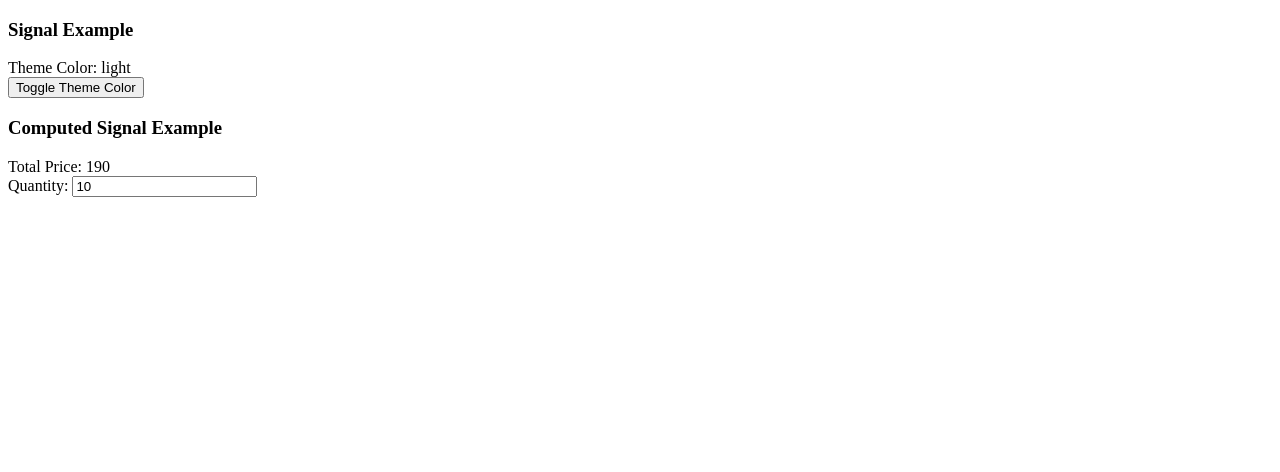
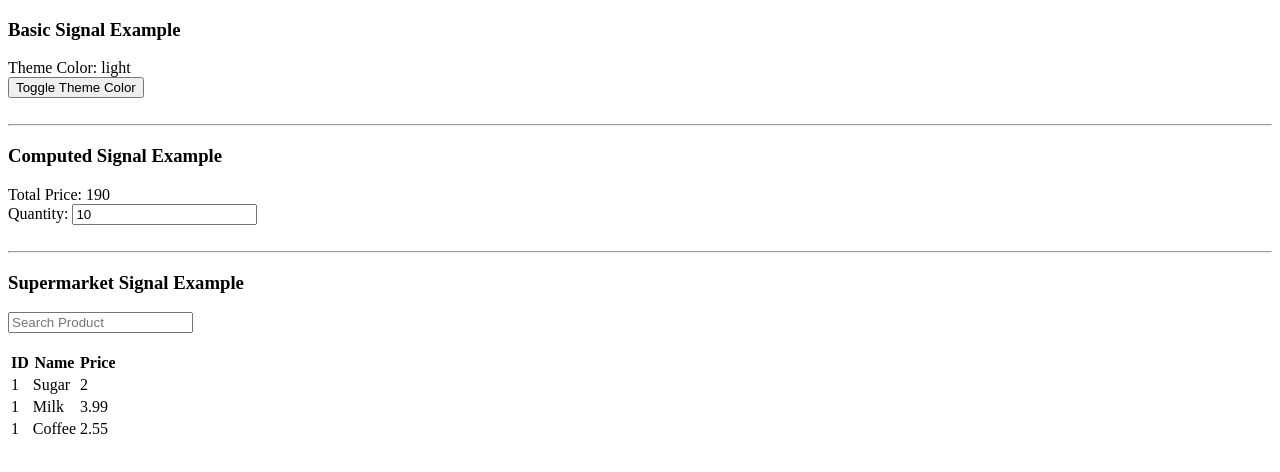
Before and after one commit to ShaneDsouza4/ng-signals-example, an Angular app: page / in a window 1280 px wide. Shown: the top 472 px of the page. Built offline with nearby package versions, Linux system fonts and the light colour scheme.

Commit message:
Filter Search Products using Computed Singals

```diff
--- a/src/app/app.component.html
+++ b/src/app/app.component.html
@@ -1,12 +1,29 @@
-<h3>Signal Example</h3>
+<h3>Basic Signal Example</h3>
 <label>Theme Color: {{label}}</label><br>
-<button (click)="toggleDarkMode()">Toggle Theme Color</button>
-
-<br>
+<button (click)="toggleDarkMode()">Toggle Theme Color</button><br><br>
+<hr>
 <h3>Computed Signal Example</h3>
 <label>Total Price: {{totalPrice()}}</label>
 <br>
 <label>Quantity: </label><input type="number" value="{{quantity()}}" (change)="changeQuantity($event)"
   placeholder="Enter quantity Value">
-
+<br><br>
+<hr>
+<h3>Supermarket Signal Example</h3>
+<div>
+  <input type="text" (input)="changeFiler($event)" placeholder="Search Product">
+</div>
+<br>
+<table>
+  <tr>
+    <th>ID</th>
+    <th>Name</th>
+    <th>Price</th>
+  </tr>
+  <tr *ngFor="let item of filteredProducts()">
+    <td>{{item.id}}</td>
+    <td>{{item.name}}</td>
+    <td>{{item.price}}</td>
+  </tr>
+</table>
 <router-outlet />
--- a/src/app/app.component.ts
+++ b/src/app/app.component.ts
@@ -1,10 +1,11 @@
+import { CommonModule } from '@angular/common';
 import { Component, computed, effect, OnInit, signal } from '@angular/core';
 import { RouterOutlet } from '@angular/router';
 
 @Component({
   selector: 'app-root',
   standalone: true,
-  imports: [RouterOutlet],
+  imports: [RouterOutlet, CommonModule],
   templateUrl: './app.component.html',
   styleUrl: './app.component.css'
 })
@@ -12,6 +13,27 @@ export class AppComponent implements OnInit {
 
   title = 'ng-signals-example';
 
+  /* Signal Use Case Example 3 */
+  products = signal([
+    { id: 1, name: "Sugar", price: 2.00 },
+    { id: 1, name: "Milk", price: 3.99 },
+    { id: 1, name: "Coffee", price: 2.55 },
+  ])
+
+  //User Input filter search
+  filterName = signal('');
+
+  //Computed Signal
+  filteredProducts = computed(() => {
+    return this.products().filter(x => x.name.toLowerCase().includes(this.filterName()))
+  })
+
+  changeFiler(event: Event) {
+    let newFilterName = (event.target as HTMLInputElement).value;
+    this.filterName.set(newFilterName);
+  }
+
+  /* Computed Signal Example */
   //Computed Signal
   price = 19;
   quantity = signal(10); //Initial Value of 'quantity' signal.
@@ -23,7 +45,7 @@ export class AppComponent implements OnInit {
     this.quantity.set((event.target as HTMLInputElement).valueAsNumber);
   }
 
-
+  /* Basic Signal Example */
   //Create signal
   themeColor = signal('light');
 
```
